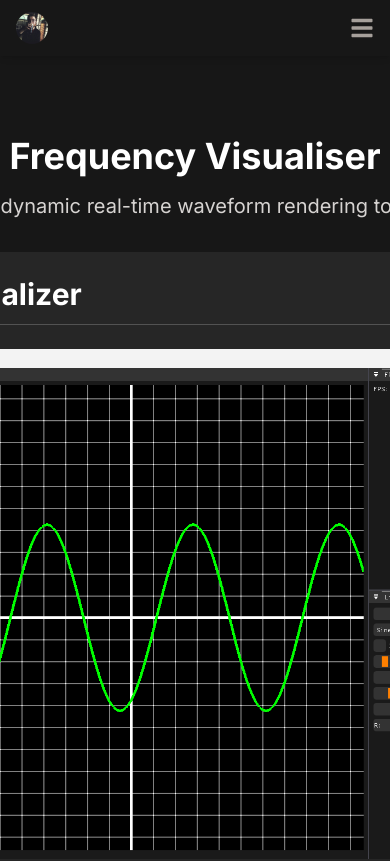
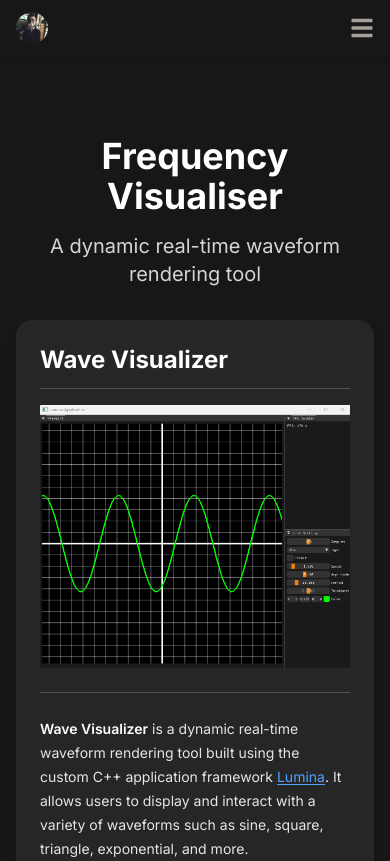
Before and after one commit to stephen-os/developer-portfolio, a Next.js app: page /projects/frequency-visualiser in a window 390 px wide. Shown: the top 861 px of the page. Built offline with nearby package versions, Linux system fonts and the light colour scheme.

Commit message:
Fixed mobile markdown mobile rendering from overflowing.

```diff
--- a/src/components/markdown-renderer.tsx
+++ b/src/components/markdown-renderer.tsx
@@ -3,46 +3,69 @@ import Image from 'next/image';
 import type { ImgHTMLAttributes } from 'react';
 
 const CLEAN_STYLE = [
-    // Base container
-    'bg-neutral-800 rounded-2xl shadow-lg p-6 mt-6',
-    'text-neutral-100 leading-relaxed',
+    // Typography hierarchy - mobile responsive
+    '[&_h1]:text-2xl sm:[&_h1]:text-3xl [&_h1]:font-bold [&_h1]:mb-4 sm:[&_h1]:mb-6 [&_h1]:text-white [&_h1]:border-b [&_h1]:border-neutral-600 [&_h1]:pb-3',
+    '[&_h1]:break-words [&_h1]:overflow-wrap-anywhere',
 
-    // Typography hierarchy
-    '[&_h1]:text-3xl [&_h1]:font-bold [&_h1]:mb-6 [&_h1]:text-white [&_h1]:border-b [&_h1]:border-neutral-600 [&_h1]:pb-3',
-    '[&_h2]:text-2xl [&_h2]:font-semibold [&_h2]:mb-4 [&_h2]:mt-8 [&_h2]:text-white',
-    '[&_h3]:text-xl [&_h3]:font-medium [&_h3]:mb-3 [&_h3]:mt-6 [&_h3]:text-neutral-200',
-    '[&_h4]:text-lg [&_h4]:font-medium [&_h4]:mb-2 [&_h4]:mt-4 [&_h4]:text-neutral-300',
+    '[&_h2]:text-xl sm:[&_h2]:text-2xl [&_h2]:font-semibold [&_h2]:mb-3 sm:[&_h2]:mb-4 [&_h2]:mt-6 sm:[&_h2]:mt-8 [&_h2]:text-white',
+    '[&_h2]:break-words [&_h2]:overflow-wrap-anywhere',
 
-    // Paragraphs and text
-    '[&_p]:mb-4 [&_p]:text-neutral-200 [&_p]:text-base [&_p]:leading-7',
-    '[&_strong]:text-white [&_strong]:font-semibold',
-    '[&_em]:text-neutral-300 [&_em]:italic',
+    '[&_h3]:text-lg sm:[&_h3]:text-xl [&_h3]:font-medium [&_h3]:mb-2 sm:[&_h3]:mb-3 [&_h3]:mt-4 sm:[&_h3]:mt-6 [&_h3]:text-neutral-200',
+    '[&_h3]:break-words [&_h3]:overflow-wrap-anywhere',
 
-    // Lists
-    '[&_ul]:mb-4 [&_ul]:ml-6 [&_ul]:space-y-2',
-    '[&_ol]:mb-4 [&_ol]:ml-6 [&_ol]:space-y-2',
-    '[&_li]:text-neutral-200 [&_li]:leading-6',
+    '[&_h4]:text-base sm:[&_h4]:text-lg [&_h4]:font-medium [&_h4]:mb-2 [&_h4]:mt-3 sm:[&_h4]:mt-4 [&_h4]:text-neutral-300',
+
+    // Paragraphs and text - mobile responsive
+    '[&_p]:mb-3 sm:[&_p]:mb-4 [&_p]:text-neutral-200 [&_p]:text-sm sm:[&_p]:text-base [&_p]:leading-6 sm:[&_p]:leading-7',
+    '[&_p]:break-words [&_p]:overflow-wrap-anywhere',
+    '[&_strong]:text-white [&_strong]:font-semibold [&_strong]:break-words',
+    '[&_em]:text-neutral-300 [&_em]:italic [&_em]:break-words',
+
+    // Lists - mobile responsive
+    '[&_ul]:mb-3 sm:[&_ul]:mb-4 [&_ul]:ml-4 sm:[&_ul]:ml-6 [&_ul]:space-y-1 sm:[&_ul]:space-y-2',
+    '[&_ol]:mb-3 sm:[&_ol]:mb-4 [&_ol]:ml-4 sm:[&_ol]:ml-6 [&_ol]:space-y-1 sm:[&_ol]:space-y-2',
+    '[&_li]:text-neutral-200 [&_li]:leading-5 sm:[&_li]:leading-6 [&_li]:text-sm sm:[&_li]:text-base',
+    '[&_li]:break-words [&_li]:overflow-wrap-anywhere',
     '[&_ul>li]:list-disc [&_ol>li]:list-decimal',
 
-    // Links
+    // Links - mobile responsive with aggressive breaking
     '[&_a]:text-blue-400 [&_a]:hover:text-blue-300 [&_a]:transition-colors [&_a]:underline [&_a]:underline-offset-2',
+    '[&_a]:break-words [&_a]:overflow-wrap-anywhere [&_a]:word-break-break-all',
+    '[&_a]:text-sm sm:[&_a]:text-base',
 
-    // Code
-    '[&_code]:bg-neutral-900 [&_code]:text-orange-300 [&_code]:px-2 [&_code]:py-1 [&_code]:rounded [&_code]:text-sm [&_code]:font-mono',
-    '[&_pre]:bg-neutral-900 [&_pre]:rounded-lg [&_pre]:p-4 [&_pre]:mb-4 [&_pre]:overflow-x-auto',
-    '[&_pre_code]:bg-transparent [&_pre_code]:p-0 [&_pre_code]:text-neutral-100',
+    // Code - mobile responsive with proper overflow
+    '[&_code]:bg-neutral-900 [&_code]:text-orange-300 [&_code]:px-1.5 sm:[&_code]:px-2 [&_code]:py-1 [&_code]:rounded',
+    '[&_code]:text-xs sm:[&_code]:text-sm [&_code]:font-mono [&_code]:break-all [&_code]:overflow-wrap-anywhere',
 
-    // Blockquotes
-    '[&_blockquote]:border-l-4 [&_blockquote]:border-blue-500 [&_blockquote]:pl-4 [&_blockquote]:py-2 [&_blockquote]:mb-4 [&_blockquote]:bg-neutral-700/30 [&_blockquote]:rounded-r',
+    '[&_pre]:bg-neutral-900 [&_pre]:rounded-lg [&_pre]:p-3 sm:[&_pre]:p-4 [&_pre]:mb-3 sm:[&_pre]:mb-4',
+    '[&_pre]:overflow-x-auto [&_pre]:text-xs sm:[&_pre]:text-sm',
+    '[&_pre_code]:bg-transparent [&_pre_code]:p-0 [&_pre_code]:text-neutral-100 [&_pre_code]:whitespace-pre',
+
+    // Blockquotes - mobile responsive
+    '[&_blockquote]:border-l-2 sm:[&_blockquote]:border-l-4 [&_blockquote]:border-blue-500',
+    '[&_blockquote]:pl-3 sm:[&_blockquote]:pl-4 [&_blockquote]:py-2 [&_blockquote]:mb-3 sm:[&_blockquote]:mb-4',
+    '[&_blockquote]:bg-neutral-700/30 [&_blockquote]:rounded-r',
     '[&_blockquote_p]:text-neutral-300 [&_blockquote_p]:italic [&_blockquote_p]:mb-0',
+    '[&_blockquote_p]:text-sm sm:[&_blockquote_p]:text-base',
 
     // Dividers
-    '[&_hr]:border-neutral-600 [&_hr]:my-8',
+    '[&_hr]:border-neutral-600 [&_hr]:my-6 sm:[&_hr]:my-8',
 
-    // Tables
-    '[&_table]:w-full [&_table]:mb-4 [&_table]:border-collapse',
-    '[&_th]:border [&_th]:border-neutral-600 [&_th]:bg-neutral-700 [&_th]:px-4 [&_th]:py-2 [&_th]:text-left [&_th]:font-semibold [&_th]:text-white',
-    '[&_td]:border [&_td]:border-neutral-600 [&_td]:px-4 [&_td]:py-2 [&_td]:text-neutral-200',
+    // Tables - mobile responsive
+    '[&_table]:w-full [&_table]:mb-4 [&_table]:text-xs sm:[&_table]:text-sm [&_table]:overflow-x-auto [&_table]:block sm:[&_table]:table',
+    '[&_table]:border-collapse',
+
+    '[&_thead]:block sm:[&_thead]:table-header-group',
+    '[&_tbody]:block sm:[&_tbody]:table-row-group',
+    '[&_tr]:block sm:[&_tr]:table-row [&_tr]:border-b sm:[&_tr]:border-b-0 [&_tr]:border-neutral-600 [&_tr]:mb-2 sm:[&_tr]:mb-0',
+
+    '[&_th]:block sm:[&_th]:table-cell [&_th]:border [&_th]:border-neutral-600 [&_th]:bg-neutral-700',
+    '[&_th]:px-2 sm:[&_th]:px-4 [&_th]:py-2 [&_th]:text-left [&_th]:font-semibold [&_th]:text-white',
+    '[&_th]:text-xs sm:[&_th]:text-sm [&_th]:break-words',
+
+    '[&_td]:block sm:[&_td]:table-cell [&_td]:border [&_td]:border-neutral-600',
+    '[&_td]:px-2 sm:[&_td]:px-4 [&_td]:py-2 [&_td]:text-neutral-200',
+    '[&_td]:text-xs sm:[&_td]:text-sm [&_td]:break-words',
 ].join(' ');
 
 const components = {
@@ -50,13 +73,16 @@ const components = {
         if (!props.src) return null;
         const fullSrc = `/images/${props.src}`;
         return (
+            <div className="my-4 sm:my-6 w-full overflow-hidden">
                 <Image
                     src={fullSrc}
                     alt={props.alt ?? ''}
                     width={800}
                     height={400}
-                className="rounded-lg my-6 mx-auto"
+                    className="rounded-lg w-full h-auto object-cover max-w-full"
+                    sizes="(max-width: 640px) calc(100vw - 3rem), (max-width: 1024px) 80vw, 800px"
                 />
+            </div>
         );
     },
 };
@@ -67,8 +93,19 @@ export default function MarkdownRenderer({
     source: MDXRemoteSerializeResult;
 }) {
     return (
+        <div
+            className="bg-neutral-800 rounded-2xl shadow-lg p-6 sm:p-6 mt-6 text-neutral-100 leading-relaxed"
+            style={{
+                width: 'calc(100vw - 2rem)',
+                maxWidth: '100%',
+                minWidth: 0,
+                overflowX: 'hidden',
+                boxSizing: 'border-box'
+            }}
+        >
             <div className={CLEAN_STYLE}>
                 <MDXRemote {...source} components={components} />
             </div>
+        </div>
     );
 }
--- a/src/pages/blogs/[slug].tsx
+++ b/src/pages/blogs/[slug].tsx
@@ -18,9 +18,16 @@ type Props = {
 export default function BlogPage({ source, data }: Props) {
     return (
         <Layout>
-            <article className="prose prose-invert max-w-3xl mx-auto py-10">
-                <h1>{data.title}</h1>
-                <p className="text-lg text-gray-400">{data.description}</p>
+            <article className="w-full max-w-5xl mx-auto px-4 py-10">
+                {/* Project Header */}
+                <header className="mb-8 text-center">
+                    <h1 className="text-4xl font-bold text-white mb-4">{data.title}</h1>
+                    {data.description && (
+                        <p className="text-xl text-stone-300 mb-6">{data.description}</p>
+                    )}
+                </header>
+
+                {/* Markdown Content */}
                 <MarkdownRenderer source={source} />
             </article>
         </Layout>
```
Lines whose indentation alone changed are shown as unchanged.
